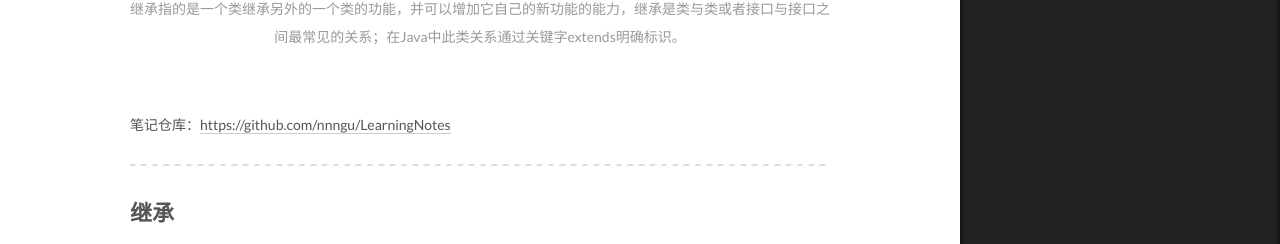
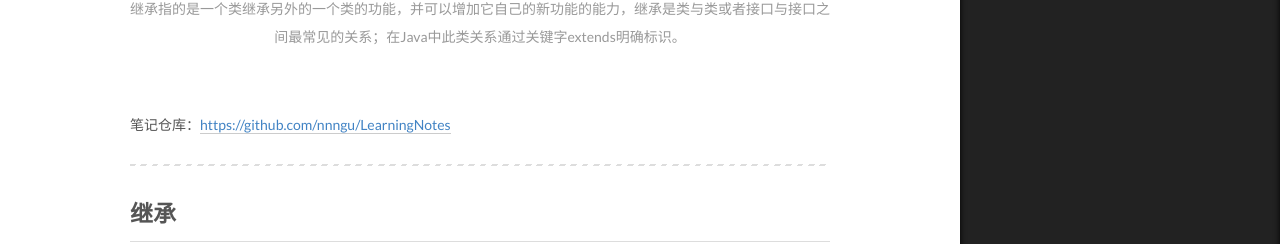
Before and after one commit to nnngu/LearningNotes, a Jekyll site: the page built from _posts/2017-04-12-012 继承和聚合的区别.md, in a window 1280 px wide and 1400 px high. Shown: the part 250-494 px from the top of the window. Built offline with Jekyll 4.4.1, drawn with Linux system fonts in a browser that asks for light colours.

Commit message:
Update custom.scss

```diff
--- a/_sass/_custom/custom.scss
+++ b/_sass/_custom/custom.scss
@@ -1 +1,9 @@
 // Custom styles.
+.post-body h2 {
+	border-bottom: 1px solid #ddd;
+    padding-bottom: 10px;
+    font-size: 23px;
+}
+.post-body p a {
+	color: #4183c4;
+}
```
